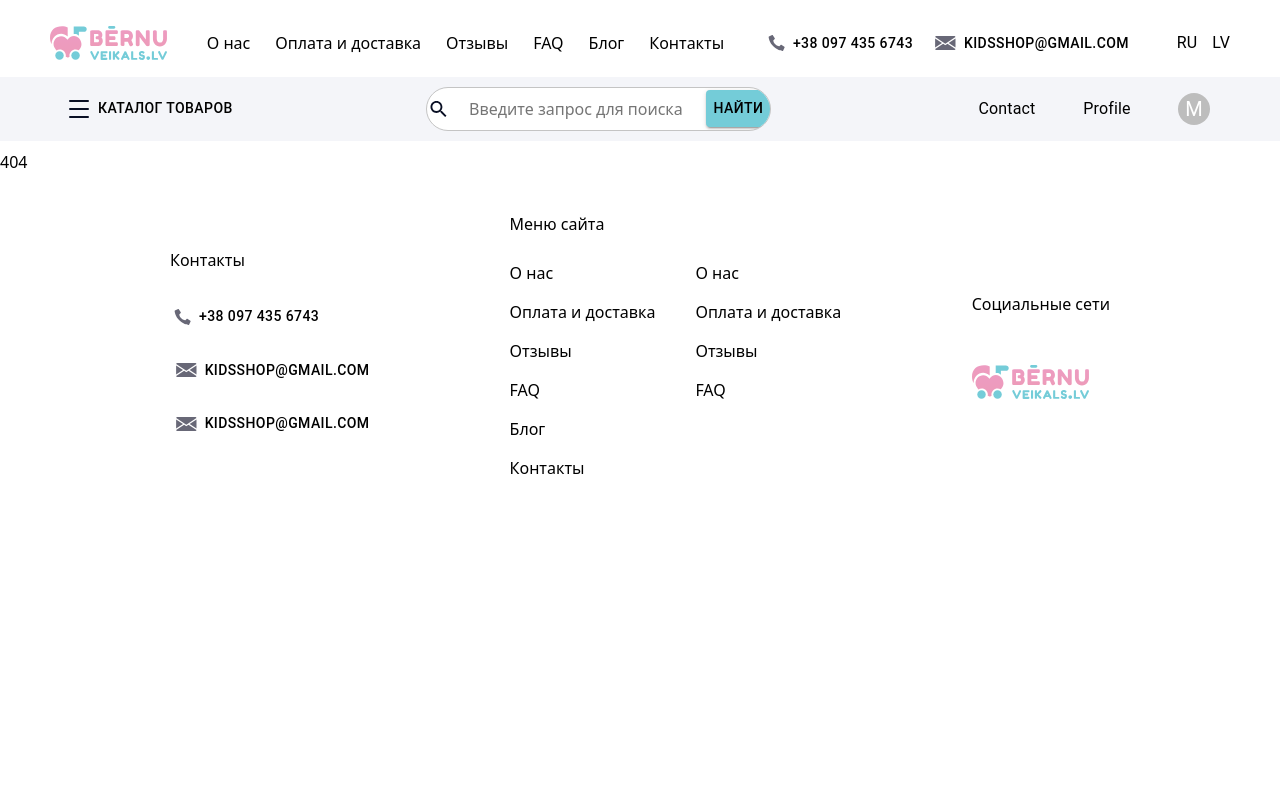
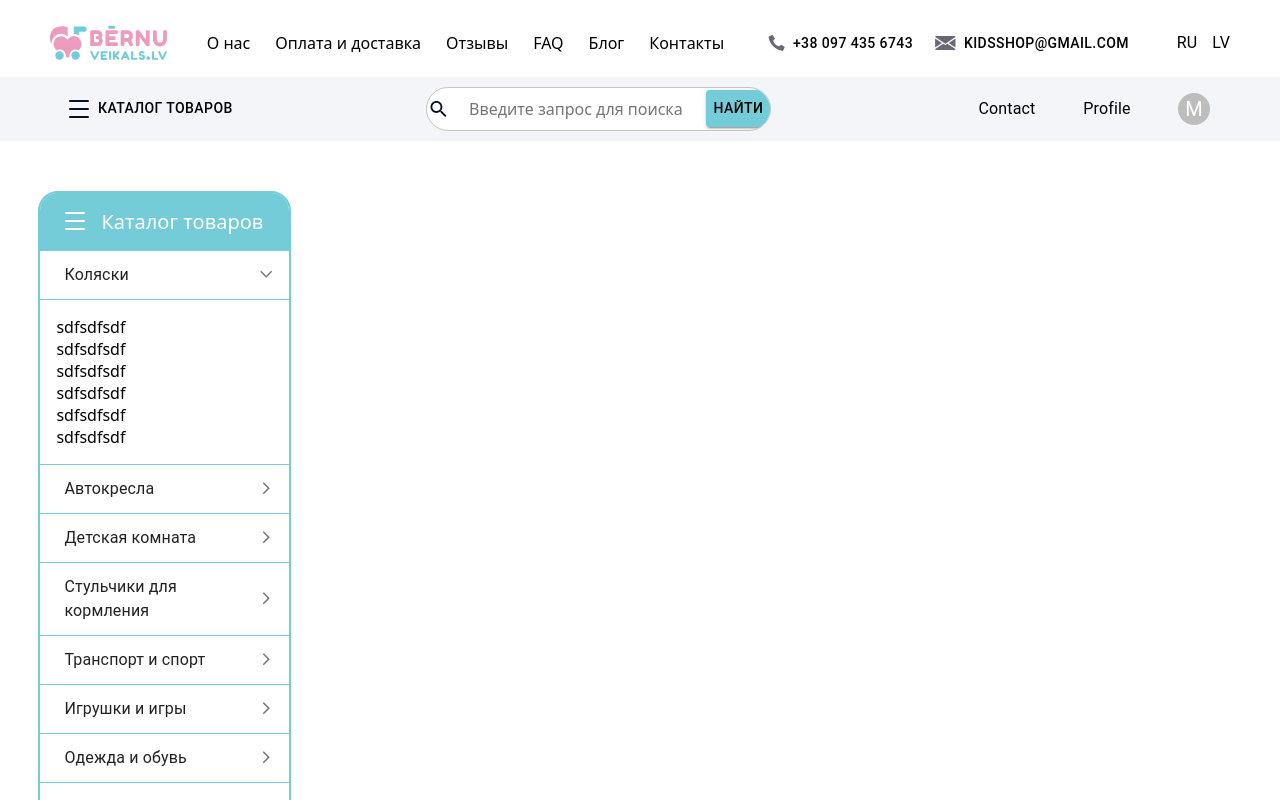
Before and after one commit to muhammad-oripov/baby-shop, a React (Create React App) app: page /search in a window 1280 px wide. Shown: the top 800 px of the page. Built offline with nearby package versions, Linux system fonts and the light colour scheme.

Commit message:
feat: created accordeon(navbar)

```diff
--- a/src/App.js
+++ b/src/App.js
@@ -4,6 +4,7 @@ import './App.css';
 import Layout from './Layout/Layout';
 import Home from './pages/Home';
 import Login from "./pages/Login";
+import SearchPage from "./pages/search/SearchPage";
 
 function App() {
     return (
@@ -13,6 +14,7 @@ function App() {
                     <Route path="/" exact element={<Navigate to='/login' replace />} />
                     <Route path="/home" exact element={<Home />} />
                     <Route path="/login" exact element={<Login />} />
+                    <Route path="/search" exact element={<SearchPage />} />
                     <Route path="*" exact element={'404'} />
                 </Routes>
             </Layout>
--- a/src/Components/SVGIcons.jsx
+++ b/src/Components/SVGIcons.jsx
@@ -1,6 +1,6 @@
 import React from 'react'
 
-const SVGIcons = ({ icon }) => {
+const SVGIcons = ({ icon, color }) => {
   switch (icon) {
     case "logo":
       return (
@@ -79,9 +79,9 @@ const SVGIcons = ({ icon }) => {
     case "menu":
       return (
         <svg width="21" height="18" viewBox="0 0 21 18" fill="none" xmlns="http://www.w3.org/2000/svg">
-          <rect x="0.015625" width="20" height="2" rx="1" fill="#090F24" />
-          <rect x="0.015625" y="8" width="20" height="2" rx="1" fill="#090F24" />
-          <rect x="0.015625" y="16" width="20" height="2" rx="1" fill="#090F24" />
+          <rect x="0.015625" width="20" height="2" rx="1" fill={color === 'white' ? 'white' : "#090F24"} />
+          <rect x="0.015625" y="8" width="20" height="2" rx="1" fill={color === 'white' ? 'white' : "#090F24"} />
+          <rect x="0.015625" y="16" width="20" height="2" rx="1" fill={color === 'white' ? 'white' : "#090F24"} />
         </svg>
       )
       break
--- /dev/null
+++ b/src/pages/search/Accardeon.jsx
@@ -0,0 +1,75 @@
+import * as React from 'react';
+import { styled } from '@mui/material/styles';
+import ArrowForwardIosSharpIcon from '@mui/icons-material/ArrowForwardIosSharp';
+import MuiAccordion from '@mui/material/Accordion';
+import MuiAccordionSummary from '@mui/material/AccordionSummary';
+import MuiAccordionDetails from '@mui/material/AccordionDetails';
+import Typography from '@mui/material/Typography';
+
+const Accordion = styled((props) => (
+    <MuiAccordion disableGutters elevation={0} square {...props} />
+))(({ theme }) => ({
+    '&:not(:last-child)': {
+        borderBottom: 0,
+    },
+    '&:before': {
+        display: 'none',
+    },
+}));
+
+const AccordionSummary = styled((props) => (
+    <MuiAccordionSummary
+        expandIcon={<ArrowForwardIosSharpIcon sx={{ fontSize: '0.9rem' }} />}
+        {...props}
+    />
+))(({ theme }) => ({
+    backgroundColor:
+        theme.palette.mode === 'dark'
+            ? 'rgba(255, 255, 255, .05)'
+            : 'white',
+    flexDirection: 'row',
+    '& .MuiAccordionSummary-expandIconWrapper.Mui-expanded': {
+        transform: 'rotate(90deg)',
+    },
+    '& .MuiAccordionSummary-content': {
+        marginLeft: theme.spacing(1),
+    },
+}));
+
+const AccordionDetails = styled(MuiAccordionDetails)(({ theme }) => ({
+    padding: theme.spacing(2),
+    borderTop: '1px solid #74CCD8',
+}));
+
+const arr = [
+    'Коляски', 'Автокресла', 'Детская комната', 'Стульчики для кормления', 'Транспорт и спорт', 'Игрушки и игры', 'Одежда и обувь', 'Товары для мамочек', 'Гигиена и уход', 'Кормление', 'Детксие подарки', 'Елки и игрушки', 'Подарочные карты'
+]
+
+export default function Accardeon() {
+    const [expanded, setExpanded] = React.useState('panel1');
+    const [backColor, setBackColor] = React.useState(false);
+
+    const handleChange = (panel) => (event, newExpanded) => {
+        setExpanded(newExpanded ? panel : false);
+        setBackColor(true)
+    };
+    return (
+        <div>
+            {
+                arr.map((i, index) => <Accordion sx={{ borderTop: '1px solid #74CCD8' }} expanded={expanded === `panel${index+1}`} onChange={handleChange(`panel${index+1}`)}>
+                    <AccordionSummary aria-controls="panel1d-content" id="panel1d-header">
+                        <Typography>{i}</Typography>
+                    </AccordionSummary>
+                    <AccordionDetails sx={{ display: 'flex', flexDirection: 'column' }}>
+                        <a href="">sdfsdfsdf</a>
+                        <a href="">sdfsdfsdf</a>
+                        <a href="">sdfsdfsdf</a>
+                        <a href="">sdfsdfsdf</a>
+                        <a href="">sdfsdfsdf</a>
+                        <a href="">sdfsdfsdf</a>
+                    </AccordionDetails>
+                </Accordion>)
+            }
+        </div>
+    );
+}
--- /dev/null
+++ b/src/pages/search/SearchPage.jsx
@@ -0,0 +1,30 @@
+import { Box, Stack, Typography } from '@mui/material'
+import React from 'react'
+import SVGIcons from '../../Components/SVGIcons'
+import Accardeon from './Accardeon'
+
+const SearchPage = () => {
+
+    return (
+        <Stack sx={{ width: '94%', margin: '0 auto', paddingTop: '40px', paddingBottom: '40px', flexDirection: 'row' }}>
+            <Box sx={{ width: '21%', display: 'flex', flexDirection: 'column', gap: '30px'}}>
+                <Stack sx={{ width: '100%', border: '2px solid #74CCD8', borderRadius: '20px', overflow: 'hidden' }} className="nav">
+                    <Box sx={{ padding: '25px', background: '#74CCD8', paddingBottom: '15px', paddingTop: '15px', display: 'flex', alignItems: 'center', gap: '15px' }}>
+                        <SVGIcons icon={"menu"} color={'white'} />
+                        <Typography sx={{ fontSize: '20px', color: 'white' }} variant='span'>Каталог товаров</Typography>
+                    </Box>
+                    <Accardeon />
+                </Stack>
+                <Stack sx={{ width: '100%', border: '2px solid #74CCD8', borderRadius: '20px', overflow: 'hidden' }} className="nav">
+                    <Box sx={{ padding: '25px', background: '#74CCD8', paddingBottom: '15px', paddingTop: '15px', display: 'flex', alignItems: 'center', gap: '15px' }}>
+                        <SVGIcons icon={"menu"} color={'white'} />
+                        <Typography sx={{ fontSize: '20px', color: 'white' }} variant='span'>Каталог товаров</Typography>
+                    </Box>
+                    <Accardeon />
+                </Stack>
+            </Box>
+        </Stack>
+    )
+}
+
+export default SearchPage
```
